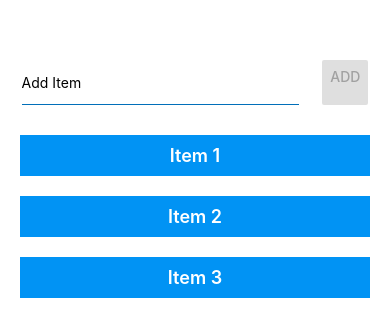
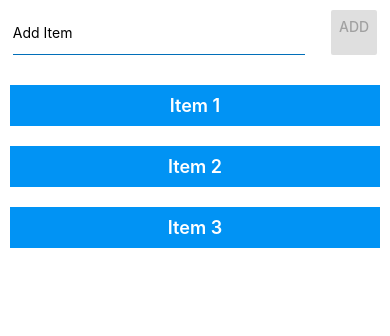
Before and after one commit to marcosvillabasa/coder_React_Native, a React Native app: screen / in a window 390 px wide. Shown: the top 336 px of the page. Built offline with nearby package versions, Linux system fonts and the light colour scheme.

Commit message:
refactor(App): add safe area view in app

```diff
--- a/App.js
+++ b/App.js
@@ -1,20 +1,11 @@
 import React from 'react'
-import { View, StyleSheet } from 'react-native'
+import { SafeAreaView } from 'react-native'
 import Home from './src/screens/Home'
 
 export default function App() {
 	return (
-		<View style={styles.container}>
+		<SafeAreaView>
 			<Home />
-		</View>
+		</SafeAreaView>
 	)
 }
-
-const styles = StyleSheet.create({
-	container: {
-		flex: 1,
-		color: 'white',
-		marginHorizontal: 10,
-		marginTop: 50,
-	},
-})
```
